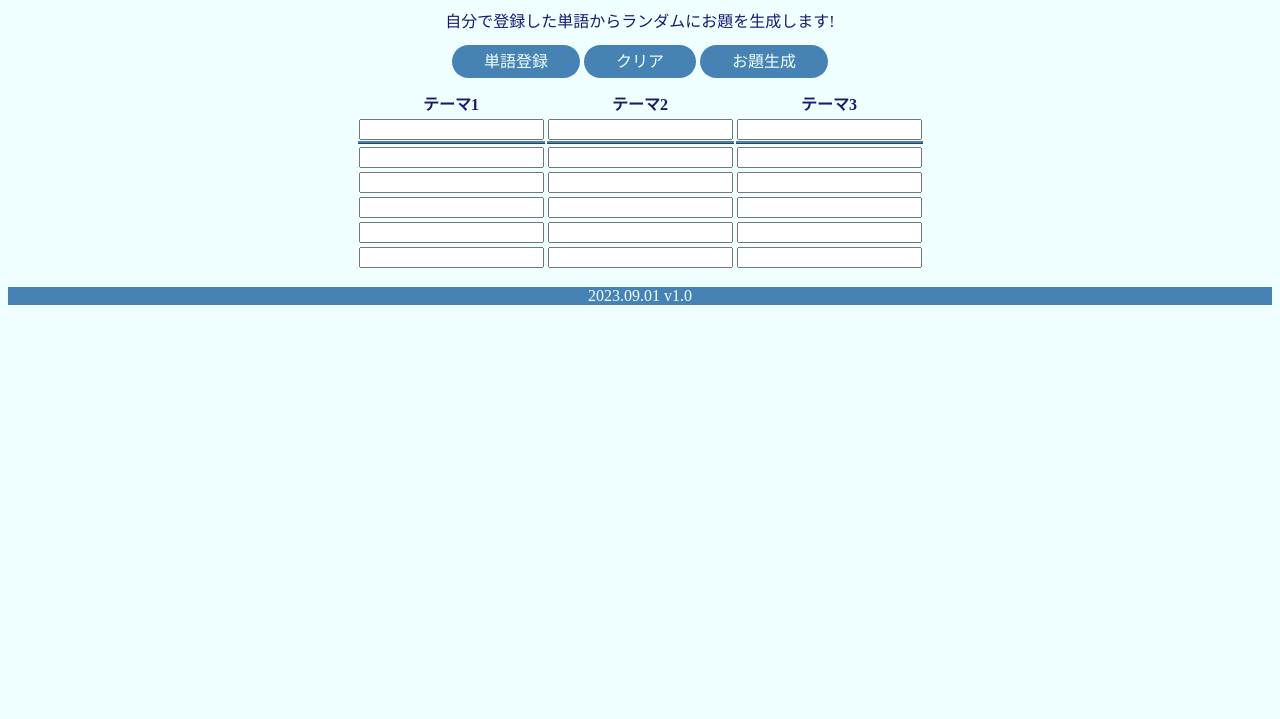
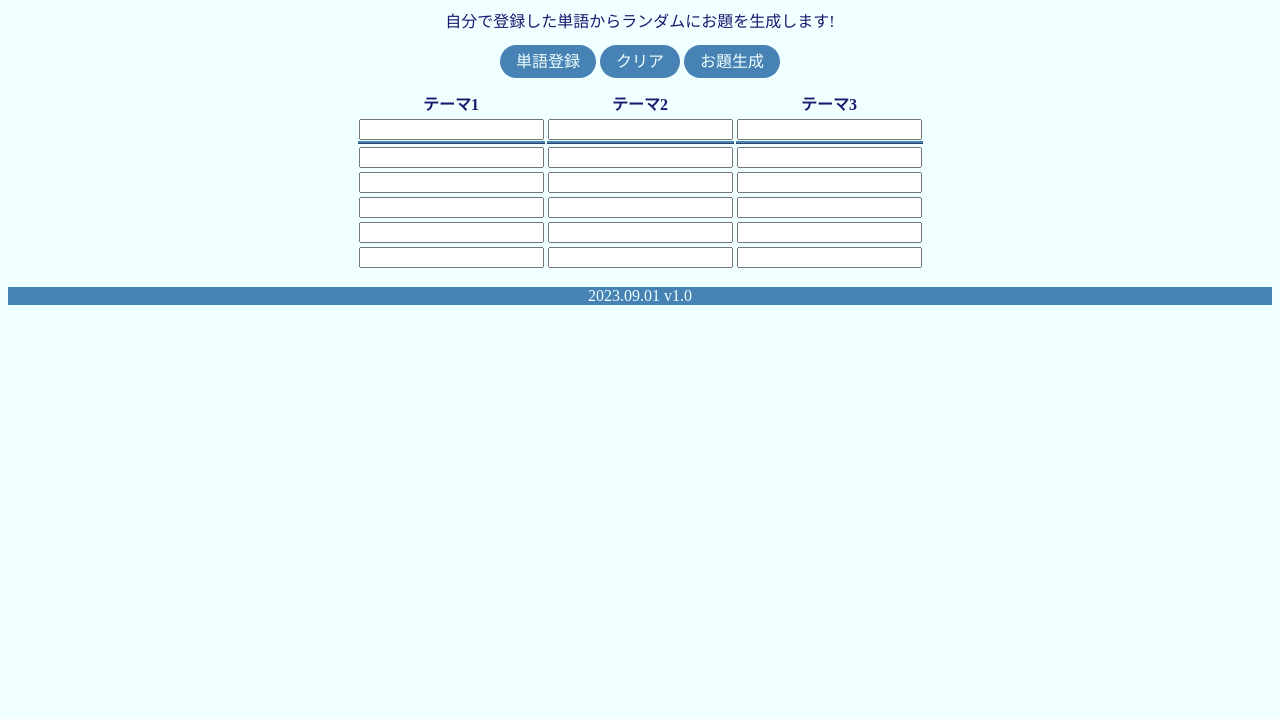
Before and after one commit to Aiu168/theme_maker, a plain HTML site: page index.html in a window 1280 px wide. Shown: the part 81-800 px from the top of the page. Drawn offline with Linux system fonts and the light colour scheme.

Commit message:
Update style.css

```diff
--- a/style.css
+++ b/style.css
@@ -36,8 +36,8 @@ a.button_blue{
     text-decoration: none;
     background-color: steelblue;
     border-radius: 5rem;
-    padding-left: 2em;
-    padding-right: 2em;
+    padding-left: 1em;
+    padding-right: 1em;
     padding-top: 0.5em;
     padding-bottom: 0.5em;
 }
```
